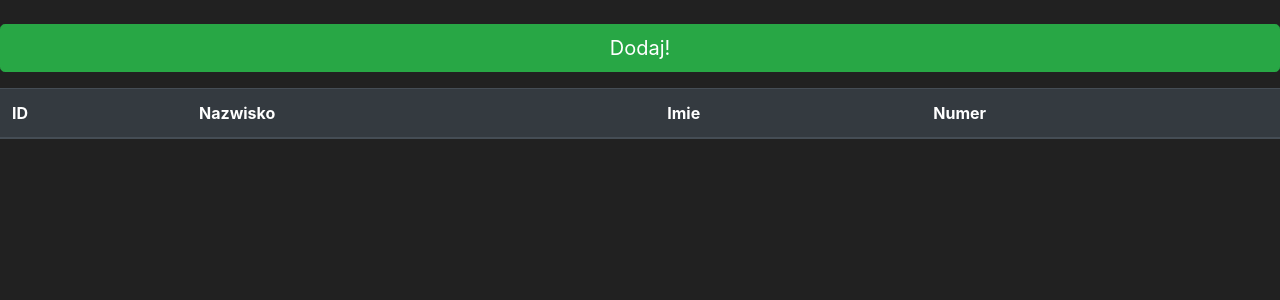
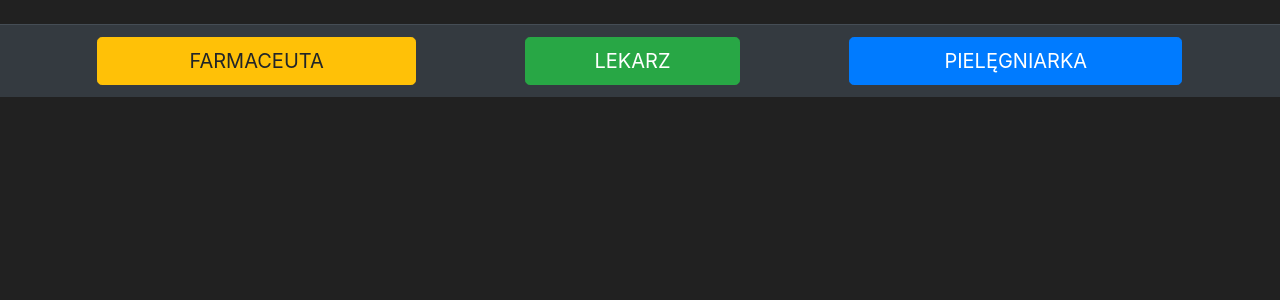
Before and after one commit to PiotrKwiatosz/ISZLC, a Flask app: page /moduly in a window 1280 px wide. Shown: the part 56-356 px from the top of the page. Run offline with Flask 2, Linux system fonts and the light colour scheme; lists and menus that the app fills with data are empty; some libraries are stand-ins or nearby versions.

Commit message:
29.09.2022 - UPDATE

```diff
--- a/iszlc/templates/iszlc.html
+++ b/iszlc/templates/iszlc.html
@@ -1,44 +1,44 @@
 {% extends 'base.html' %}
 {% block title %}
-  Doktorzy
+  MODUŁY
 {% endblock %}
 
-<title>Doktorzy:</title>
+<title>MODUŁY:</title>
 
 {% block content %}
 
 <br>
 <td>
-    <a class="btn btn-primary btn-lg btn-block btn-success"
-    href="{{ url_for('add_page') }}">Dodaj!</a>
-    </td></p>
+
 </div>
 
 <table class="table table-hover table-dark">
-    <thead>
-        <tr>
+    <td>
+        <td>
     <!-- Your Columns HERE -->
-            <th scope="col">ID</th>
-            <th scope="col">Nazwisko</th>
-            <th scope="col">Imie</th>
-            <th scope="col">Numer</th>
-        </tr>
+            <th scope="col">
+                <a class="btn btn-primary btn-lg btn-block btn-warning"
+                href="{{ url_for('farm_page') }}">FARMACEUTA</a>
+                </th></td>
+                    <td></td>
+                    <td></td>
+                <th scope="col">
+                <a class="btn btn-primary btn-lg btn-block btn-success"
+                href="{{ url_for('doktorzy_page') }}">LEKARZ</a>
+                </th></td>
+                    <td></td>
+                    <td></td>
+            <th scope="col">
+                <a class="btn btn-primary btn-lg btn-block btn-blue"
+                href="{{ url_for('add_page') }}">PIELĘGNIARKA</a>
+                </th></td>
+                    <td></td>
+                    <td></td>
+
     </thead>
 
     <!-- Your rows inside the table HERE: -->
-    {% for doktor in Doctors %}
 
-        <tr>
-            <td>{{ doktor.doctor_id }}</td>
-            <td>{{ doktor.doctor_surname }}</td>
-            <td>{{ doktor.doctor_name }}</td>
-            <td>{{ doktor.doctor_nr }}</td>
-            <td>
-                <button class="btn btn-outline btn-warning">Zmień</button>
-                <button class="btn btn-outline btn-danger">Usuń</button>
-            </td>
-        </tr>
-    {% endfor %}
 </table>
         </div>
     </form>
```
